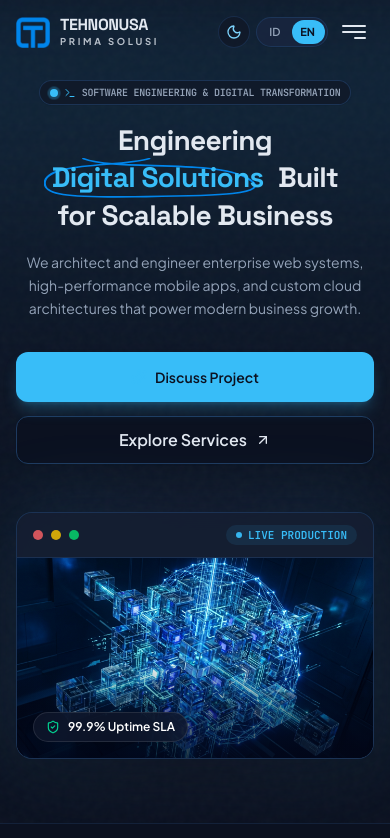
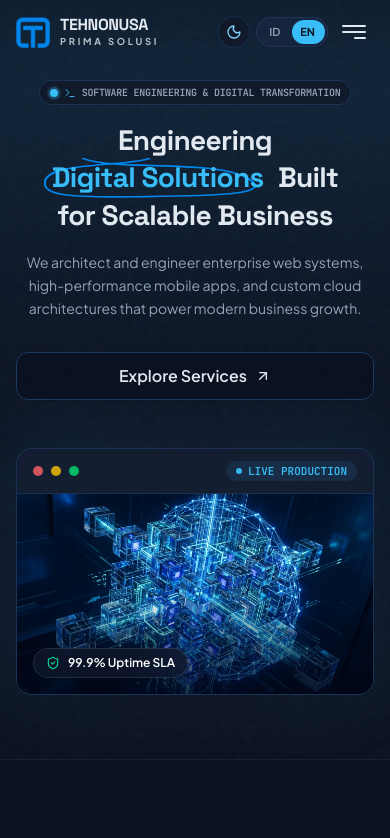
Before and after one commit to TehnonusaPS/tehnonusa-prima-solusi, a Next.js app: page /en in a window 390 px wide. Shown: the top 838 px of the page. Built offline with nearby package versions, Linux system fonts and the light colour scheme.

Commit message:
fix(hero): hide Diskusi Proyek button on mobile screens so only Lihat Layanan is displayed

```diff
--- a/src/components/sections/hero/hero-section.tsx
+++ b/src/components/sections/hero/hero-section.tsx
@@ -113,13 +113,13 @@ export function HeroSection({ className }: HeroSectionProps) {
             {tHero("description")}
           </p>
 
-          {/* 5. Dual Action Buttons */}
+          {/* 5. Dual Action Buttons (Diskusi Proyek hidden on mobile) */}
           <div className="flex flex-col sm:flex-row items-center gap-3.5 w-full sm:w-auto mb-12 sm:mb-16">
-            {/* Primary Action Button with Cyber Scramble Effect */}
+            {/* Primary Action Button with Cyber Scramble Effect - Hidden on mobile */}
             <EncryptButton
               text={tHero("cta_primary")}
               icon={<Sparkles className="w-4 h-4 text-primary" />}
-              className="w-full sm:w-auto bg-primary text-primary-foreground hover:bg-primary-dark border-transparent shadow-lg shadow-primary/25 font-sans font-semibold normal-case px-7 py-3.5 rounded-(--radius-md)"
+              className="hidden sm:inline-flex w-full sm:w-auto bg-primary text-primary-foreground hover:bg-primary-dark border-transparent shadow-lg shadow-primary/25 font-sans font-semibold normal-case px-7 py-3.5 rounded-(--radius-md)"
               onClick={() => scrollToSection("#contact")}
             />
 
```
